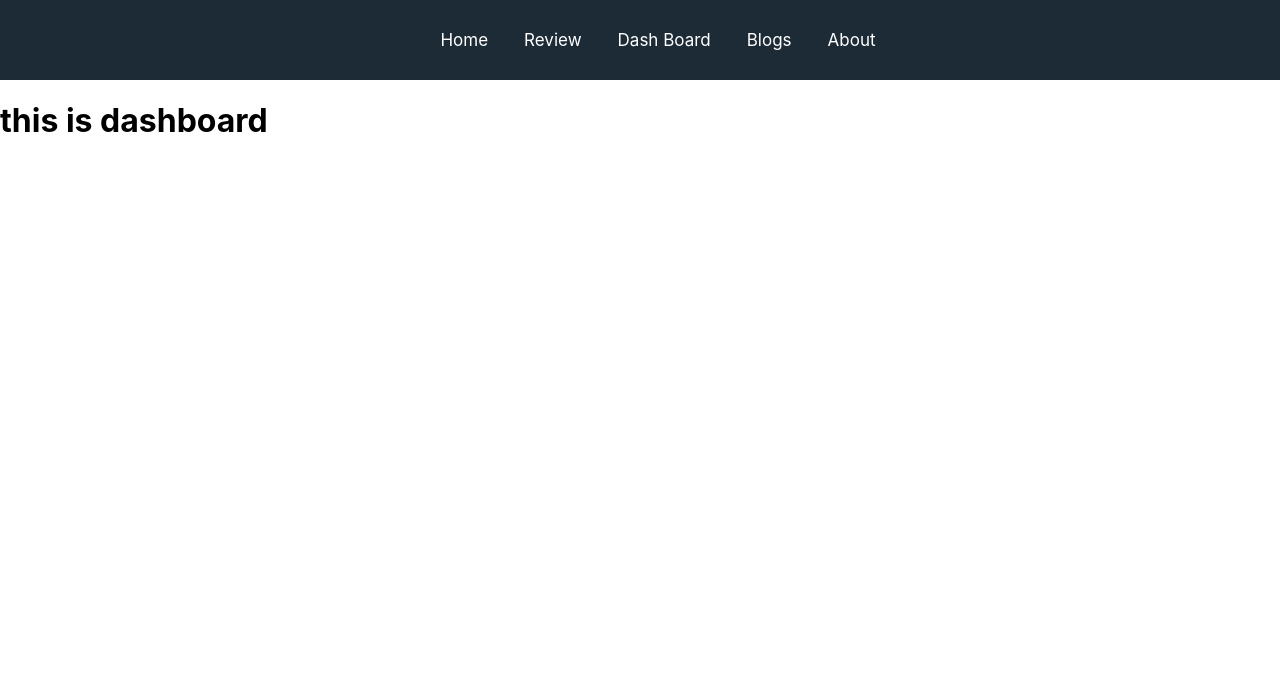
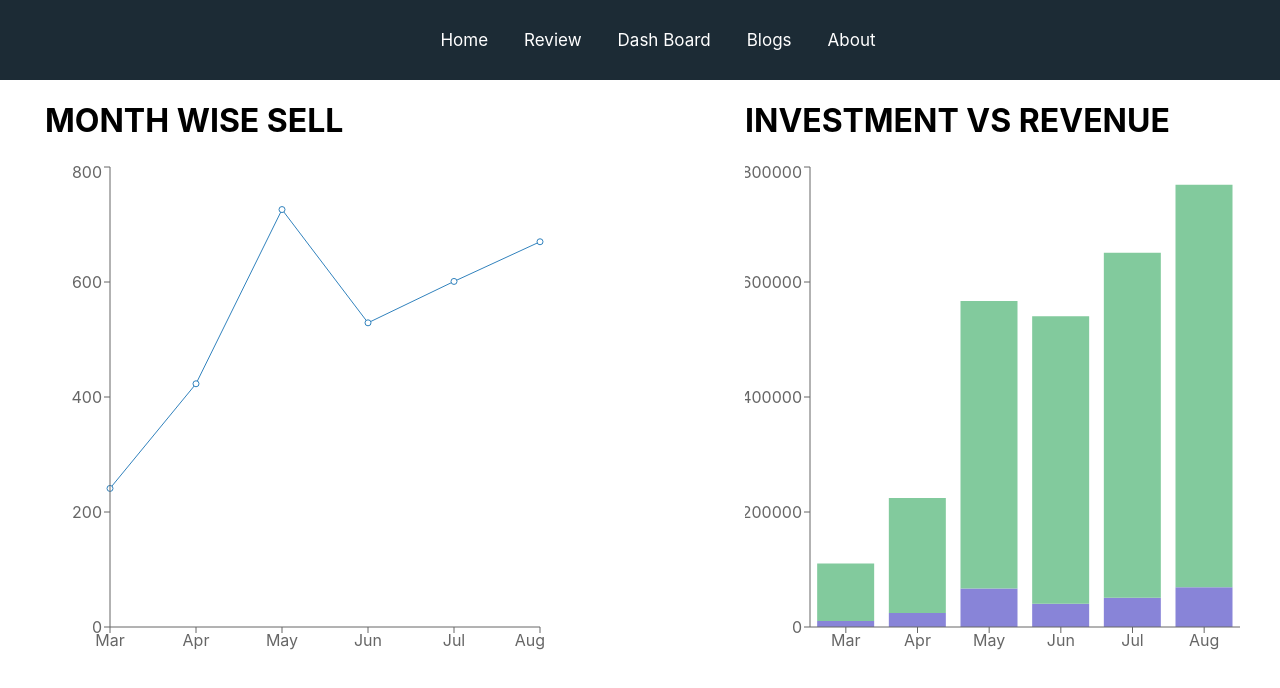
Before and after one commit to Waheedulislam/product-analysis-cartoons, a React (Create React App) app: page /dashboard in a window 1280 px wide. Shown: the top 688 px of the page. Built offline with nearby package versions, Linux system fonts and the light colour scheme.

Commit message:
chart-done

```diff
--- a/package.json
+++ b/package.json
@@ -6,10 +6,12 @@
     "@testing-library/jest-dom": "^5.16.3",
     "@testing-library/react": "^12.1.4",
     "@testing-library/user-event": "^13.5.0",
+    "axios": "^0.26.1",
     "react": "^18.0.0",
     "react-dom": "^18.0.0",
     "react-router-dom": "^6.3.0",
     "react-scripts": "5.0.0",
+    "recharts": "^2.1.9",
     "web-vitals": "^2.1.4"
   },
   "scripts": {
--- /dev/null
+++ b/public/data.json
@@ -0,0 +1,38 @@
+[
+    {
+        "month": "Mar",
+        "investment": 100000,
+        "sell": 241,
+        "revenue": 10401
+    },
+    {
+        "month": "Apr",
+        "investment": 200000,
+        "sell": 423,
+        "revenue": 24500
+    },
+    {
+        "month": "May",
+        "investment": 500000,
+        "sell": 726,
+        "revenue": 67010
+    },
+    {
+        "month": "Jun",
+        "investment": 500000,
+        "sell": 529,
+        "revenue": 40405
+    },
+    {
+        "month": "Jul",
+        "investment": 600000,
+        "sell": 601,
+        "revenue": 50900
+    },
+    {
+        "month": "Aug",
+        "investment": 700000,
+        "sell": 670,
+        "revenue": 69000
+    }
+]
--- /dev/null
+++ b/src/Components/Chirt/Chirt.js
@@ -0,0 +1,53 @@
+import React from 'react';
+import { Line, LineChart, Tooltip, XAxis, YAxis } from 'recharts';
+
+const Chirt = () => {
+    const data = [
+        {
+            "month": "Mar",
+            "investment": 100000,
+            "sell": 241,
+            "revenue": 10401
+        },
+        {
+            "month": "Apr",
+            "investment": 200000,
+            "sell": 423,
+            "revenue": 24500
+        },
+        {
+            "month": "May",
+            "investment": 500000,
+            "sell": 726,
+            "revenue": 67010
+        },
+        {
+            "month": "Jun",
+            "investment": 500000,
+            "sell": 529,
+            "revenue": 40405
+        },
+        {
+            "month": "Jul",
+            "investment": 600000,
+            "sell": 601,
+            "revenue": 50900
+        },
+        {
+            "month": "Aug",
+            "investment": 700000,
+            "sell": 670,
+            "revenue": 61000
+        }
+    ]
+    return (
+        <LineChart width={500} height={500} data={data}>
+            <Line dataKey={'sell'}></Line>
+            <XAxis dataKey={'month'}></XAxis>
+            <YAxis ></YAxis>
+            <Tooltip></Tooltip>
+        </LineChart>
+    );
+};
+
+export default Chirt;
--- a/src/Components/DashBoard/DashBoard.css
+++ b/src/Components/DashBoard/DashBoard.css
@@ -0,0 +1,11 @@
+.line-chirt {
+    /* padding-left: 20px; */
+}
+
+.chart-style {
+    display: flex;
+    justify-content: center;
+    gap: 100px;
+    /* align-items: center; */
+    margin-left: 10px;
+}
--- a/src/Components/DashBoard/DashBoard.js
+++ b/src/Components/DashBoard/DashBoard.js
@@ -1,9 +1,22 @@
 import React from 'react';
+import { AreaChart } from 'recharts';
+// import AreaChart from '../AreaChart/AreaChart';
+import Chirt from '../Chirt/Chirt';
+import SpecialChart from '../SpecialChart/SpecialChart';
+import './DashBoard.css'
 
 const DashBoard = () => {
     return (
-        <div>
-            <h1>this is dashboard</h1>
+        <div className='chart-style'>
+            <div className='line-chirt'>
+                <h1>MONTH  WISE SELL</h1>
+                <Chirt></Chirt>
+
+            </div>
+            <br />
+            <div>
+                <SpecialChart></SpecialChart>
+            </div>
         </div>
     );
 };
--- /dev/null
+++ b/src/Components/SpecialChart/SpecialChart.js
@@ -0,0 +1,30 @@
+import axios from 'axios';
+import React, { useEffect, useState } from 'react';
+import { Area, AreaChart, Bar, BarChart, CartesianGrid, Legend, Tooltip, XAxis, YAxis } from 'recharts';
+
+const SpecialChart = () => {
+    const [sell, setSell] = useState([])
+    useEffect(() => {
+        axios.get('data.json')
+            .then(data => setSell(data.data))
+    }, [])
+    return (
+        <div>
+            <div>
+                <h1>INVESTMENT VS REVENUE</h1>
+                <BarChart width={500} height={500} data={sell}>
+                    {/* <Bar dataKey="revenue" fill="#8884d8" />
+                    <Bar dataKey="investment" fill="#82ca9d" /> */}
+                    <Bar dataKey="revenue" stackId="a" fill="#8884d8" />
+                    <Bar dataKey="investment" stackId="a" fill="#82ca9d" />
+                    <XAxis dataKey={'month'}></XAxis>
+                    <YAxis ></YAxis>
+                    <Tooltip></Tooltip>
+                </BarChart>
+
+            </div>
+        </div>
+    );
+};
+
+export default SpecialChart;
```
Also changed, not shown: 1 other file (tests, documents, lock files or other folders).
